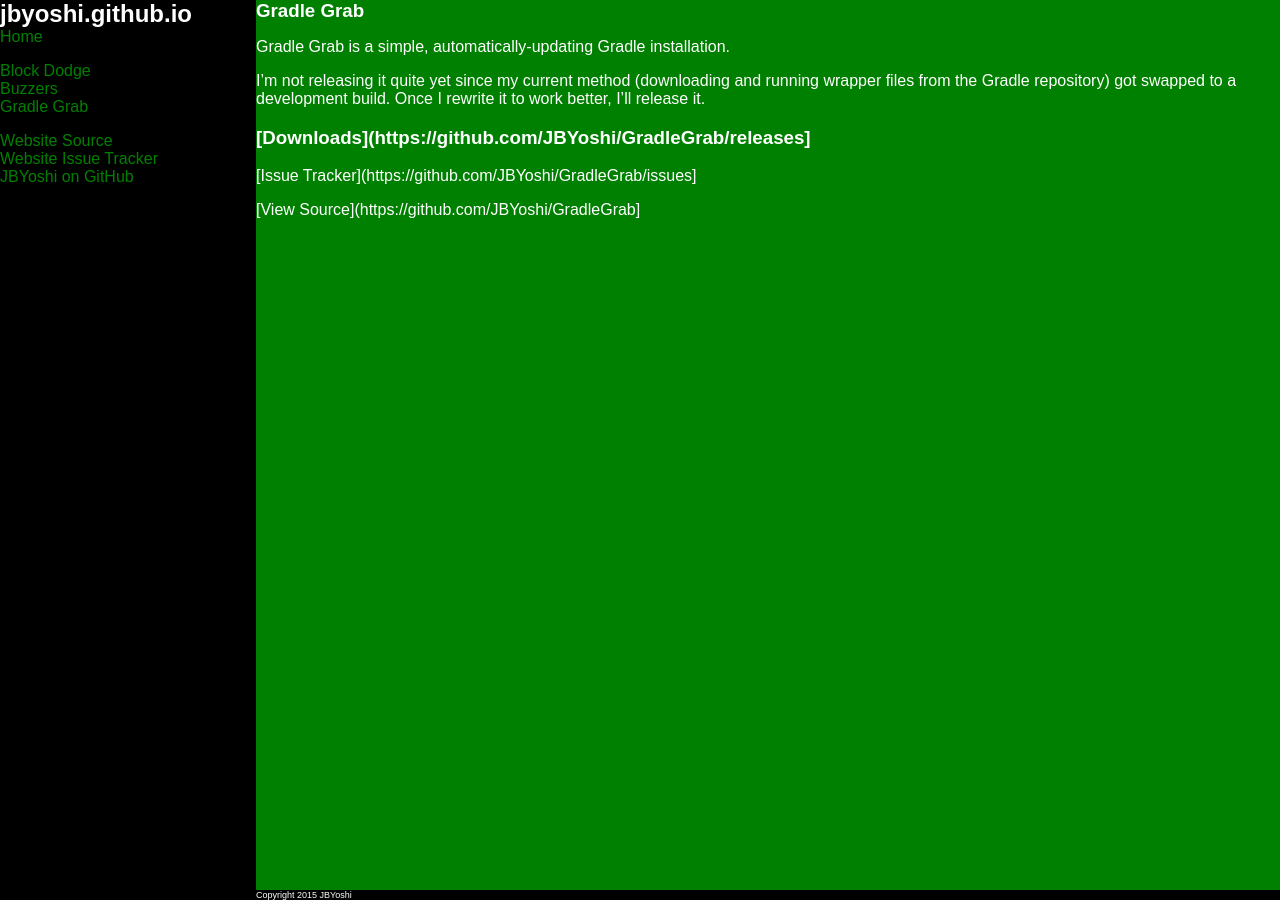
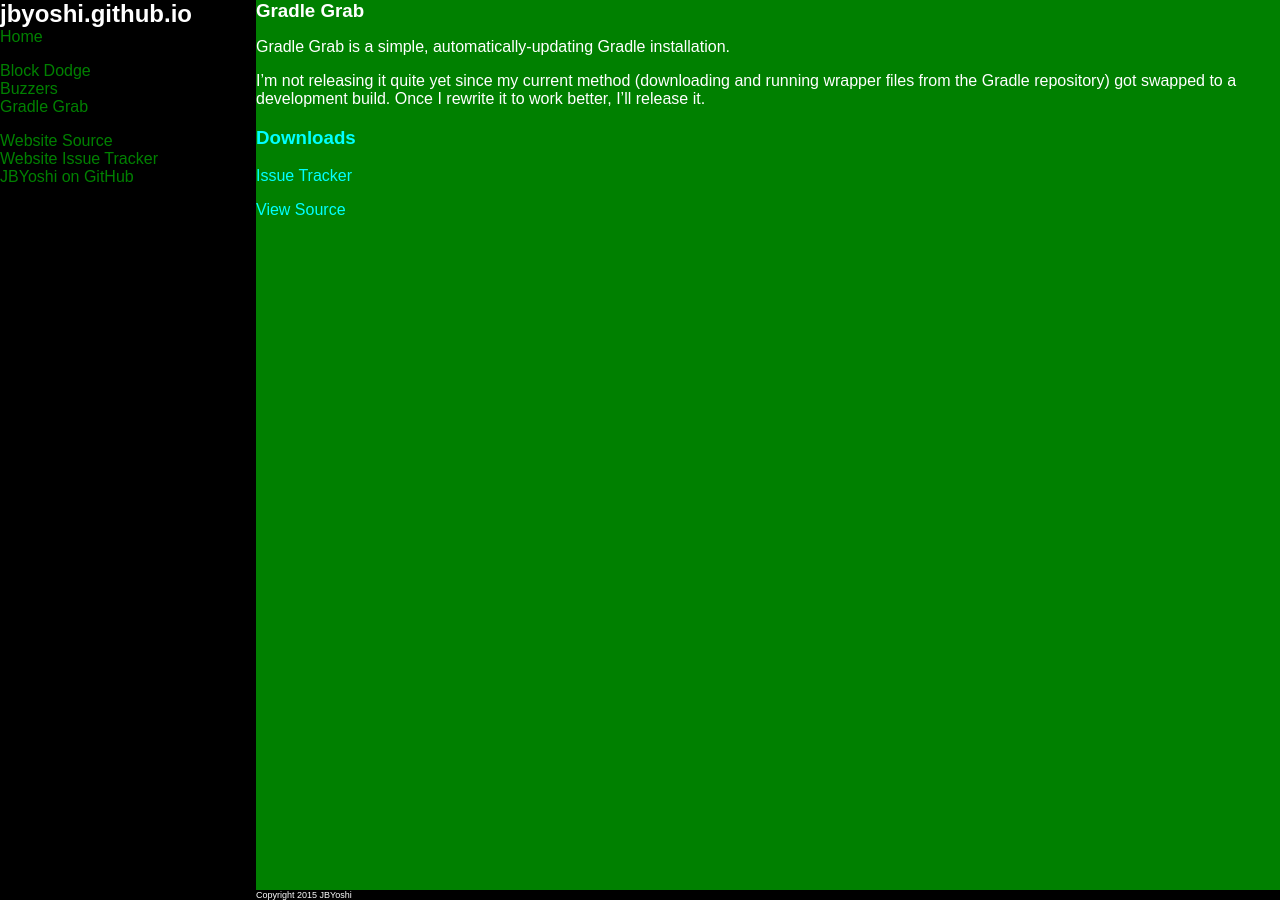
Before and after one commit to JBYoshi/jbyoshi.github.io, a Jekyll site: the page built from gradlegrab.md, in a window 1280 px wide. Built offline with Jekyll 4.4.1, drawn with Linux system fonts in a browser that asks for light colours.

Commit message:
Update gradlegrab.md

```diff
--- a/gradlegrab.md
+++ b/gradlegrab.md
@@ -7,8 +7,8 @@
 
 I'm not releasing it quite yet since my current method (downloading and running wrapper files from the Gradle repository) got swapped to a development build. Once I rewrite it to work better, I'll release it.
 
-### [Downloads](https://github.com/JBYoshi/GradleGrab/releases]
+### [Downloads](https://github.com/JBYoshi/GradleGrab/releases)
 
-[Issue Tracker](https://github.com/JBYoshi/GradleGrab/issues]
+[Issue Tracker](https://github.com/JBYoshi/GradleGrab/issues)
 
-[View Source](https://github.com/JBYoshi/GradleGrab]
+[View Source](https://github.com/JBYoshi/GradleGrab)
```
